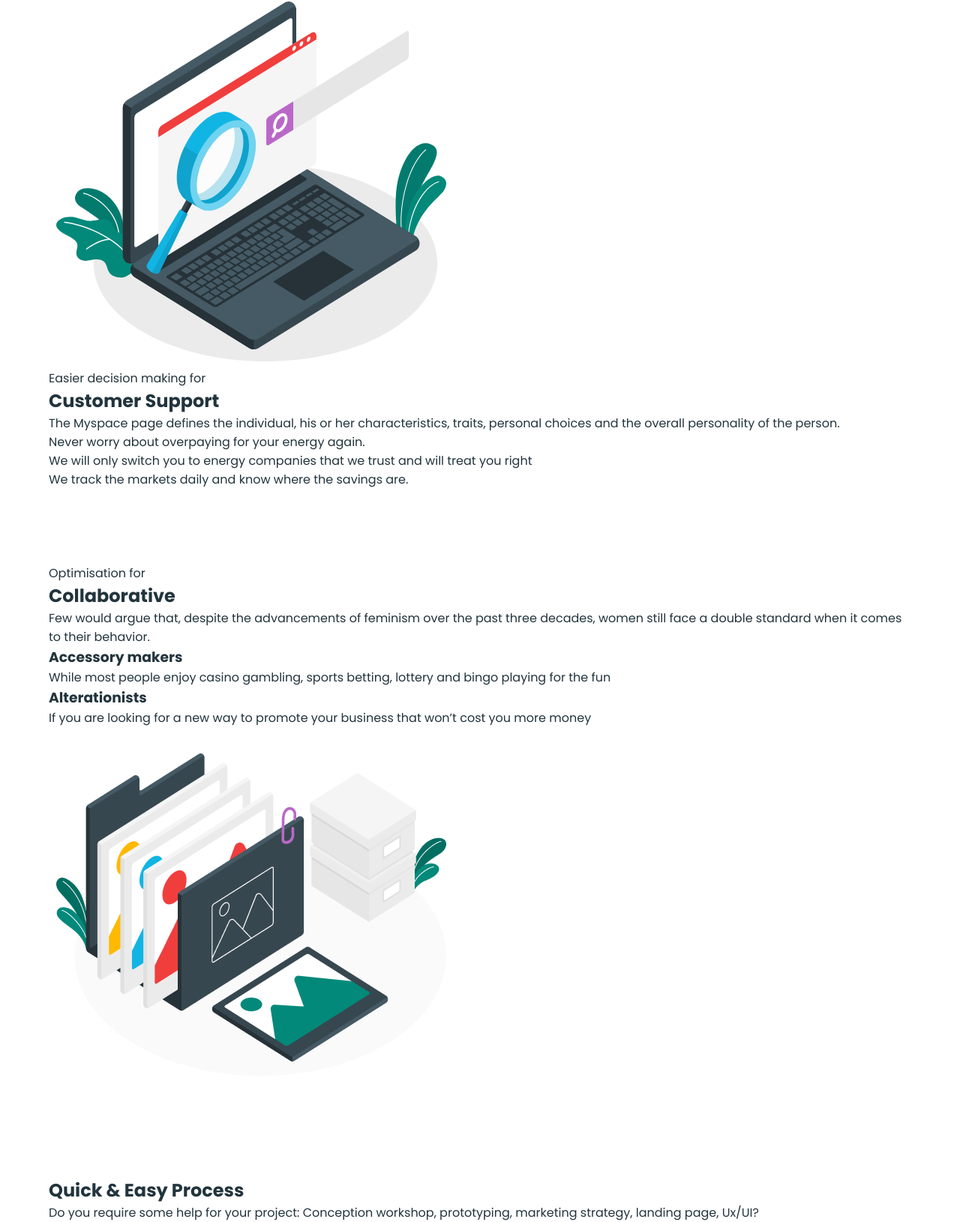
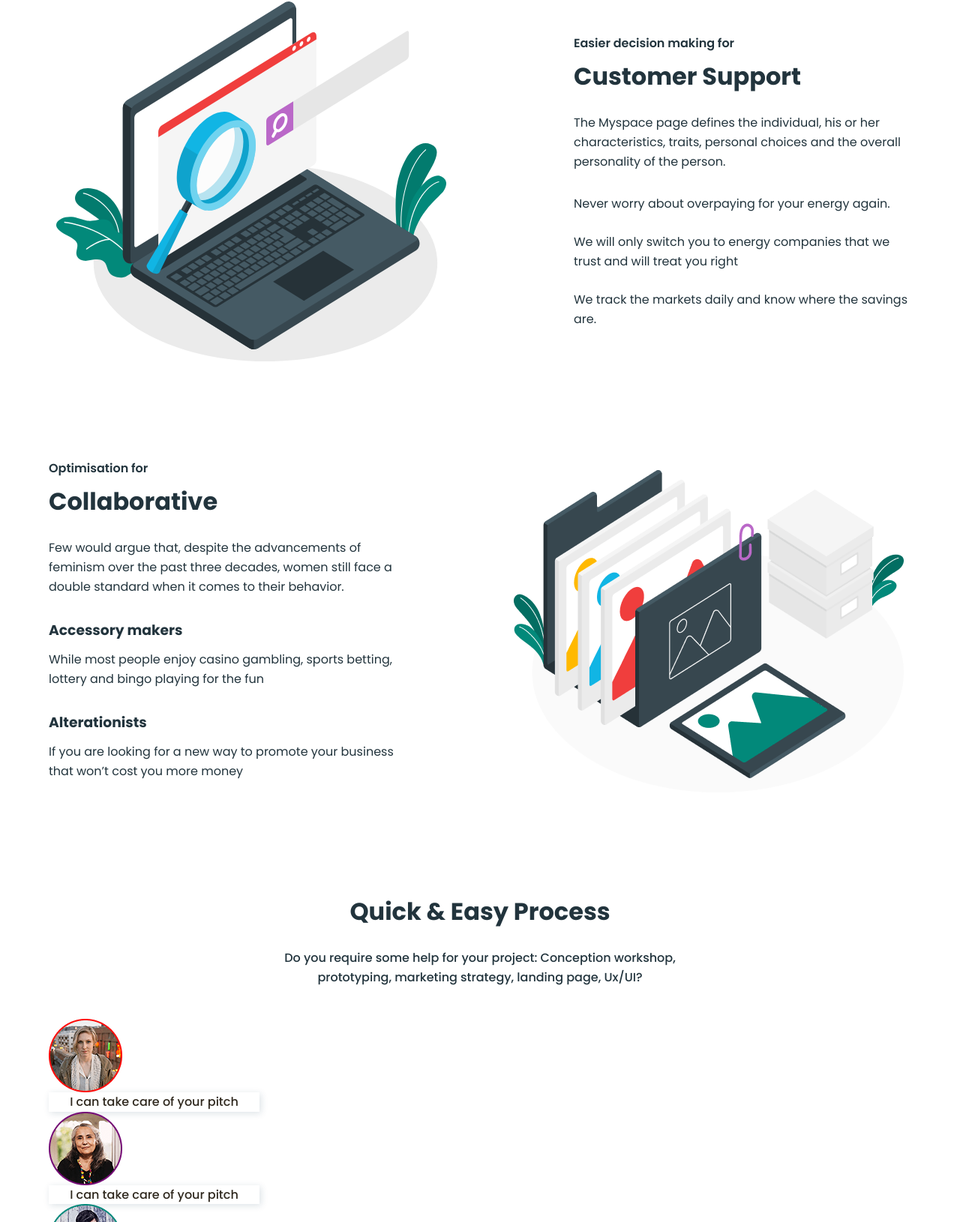
Before and after one commit to IrynaYermak/Business-promotion-practice-Yermak, a plain HTML site: page index.html in a window 1280 px wide. Shown: the part 1790-3420 px from the top of the page at 75% size. Drawn offline with Linux system fonts and the light colour scheme; a web font is replaced by a local one.

Commit message:
added collaborative section styles

```diff
--- a/CSS/styles.css
+++ b/CSS/styles.css
@@ -47,6 +47,20 @@ body {
   font-family: "Poppins", sans-serif;
   font-size: 16px;
   color: #22343d;
+}
+
+.section-titels {
+  font-size: 32px;
+  margin-bottom: 25px;
+}
+
+.text-title {
+  font-weight: 600;
+  margin-bottom: 8px;
+}
+
+.content-text {
+  line-height: 1.62;
 }
 
 /* ======header====== */
@@ -167,7 +181,6 @@ body {
 /* ===== Feature section ====== */
 
 .feature-title {
-  font-size: 32px;
   text-align: center;
   margin: 0 auto;
   width: 539px;
@@ -193,8 +206,6 @@ body {
   margin-bottom: 13px;
 }
 .feature-text {
-  font-size: 16px;
-  line-height: 1.62;
 }
 .feature-btn {
   display: block;
@@ -219,14 +230,8 @@ body {
   width: 486px;
   padding-right: 45px;
 }
-.management-text-title {
-  font-weight: 600;
-  font-size: 16px;
-  margin-bottom: 8px;
-}
+
 .management-title {
-  font-size: 32px;
-  margin-bottom: 25px;
 }
 
 .management-text {
@@ -238,7 +243,8 @@ body {
   line-height: 1.62;
   text-align: left;
 }
-.management-list .management-list-item:not(:last-child) {
+/* .management-list */
+.management-list-item:not(:last-child) {
   margin-bottom: 25px;
 }
 .management-subtitle {
@@ -249,3 +255,112 @@ body {
 .management-img {
   margin-left: auto;
 }
+
+/* ====== .customer-support-section */
+
+.customer-support-section .container {
+  display: flex;
+  align-items: center;
+}
+.customer-support-container {
+  margin-left: auto;
+  width: 450px;
+}
+.customer-support-img {
+}
+.customer-support-text-title {
+}
+.text-title {
+}
+.customer-support-title {
+}
+.customer-support-text {
+  margin-bottom: 30px;
+}
+.customer-support-list {
+  width: 450px;
+}
+.customer-support-item:not(:last-child) {
+  margin-bottom: 25px;
+}
+.customer-support-item-text {
+}
+
+/* ===== collaborative section */
+
+.collaborative-section .container {
+  display: flex;
+  align-items: center;
+}
+
+.collaborative-container {
+  width: 486px;
+}
+.collaborative-text-title {
+}
+.text-title {
+}
+.collaborative-title {
+}
+.collaborative-text {
+  margin-bottom: 30px;
+}
+
+.collaborative-list {
+}
+.collaborative-list-item:not(:last-child) {
+  margin-bottom: 25px;
+}
+.collaborative-subtitle {
+  margin-bottom: 12px;
+}
+.collaborative-img {
+  margin-left: auto;
+}
+
+/* ===== i can section ===== */
+
+.i-can-section {
+}
+.container {
+}
+.i-can-title {
+  text-align: center;
+}
+.section-titels {
+}
+.i-can-text {
+  font-weight: 500;
+  text-align: center;
+  max-width: 542px;
+  margin: 0 auto;
+  margin-bottom: 42px;
+}
+.content-text {
+}
+.i-can-list {
+}
+.i-can-item {
+}
+.i-can-img {
+}
+.i-can-item-text {
+  font-weight: 500;
+  font-size: 16px;
+  text-align: center;
+  color: #2f281e;
+  fill: #fff;
+  width: 281px;
+  box-shadow: 2px 2px 10px 0 rgba(23, 58, 86, 0.15);
+}
+.i-can-btn {
+  display: block;
+  width: 216px;
+  height: 53px;
+  font-weight: 700;
+  font-size: 16px;
+  color: #fff;
+  background: #02897a;
+  border-radius: 4px;
+  margin: 0 auto;
+}
--- a/index.html
+++ b/index.html
@@ -94,32 +94,32 @@
       <!-- Feature section  -->
       <section class="feature-section">
         <div class="container">
-          <h2 class="feature-title">
+          <h2 class="feature-title section-titels">
             Product was Built Specifically<br />
             for You
           </h2>
           <ul class="feature-list">
             <li class="feature-list-item">
               <h3 class="feature-subtitle">First click tests</h3>
-              <p class="feature-text">
+              <p class="feature-text content-text">
                 While most people enjoy casino gambling
               </p>
             </li>
             <li class="feature-list-item">
               <h3 class="feature-subtitle">Design surveys</h3>
-              <p class="feature-text">
+              <p class="feature-text content-text">
                 Sports betting, lottery and bingo playing for the fun
               </p>
             </li>
             <li class="feature-list-item">
               <h3 class="feature-subtitle">Preference tests</h3>
-              <p class="feature-text">
+              <p class="feature-text content-text">
                 The Myspace page defines the individual.
               </p>
             </li>
             <li class="feature-list-item">
               <h3 class="feature-subtitle">Five second tests</h3>
-              <p class="feature-text">
+              <p class="feature-text content-text">
                 Personal choices and the overall personality of the person.
               </p>
             </li>
@@ -132,9 +132,11 @@
       <section class="management-section">
         <div class="container">
           <div class="management-container">
-            <p class="management-text-title">Effortless Validation for</p>
-            <h2 class="management-title">Management</h2>
-            <p class="management-text">
+            <p class="management-text-title text-title">
+              Effortless Validation for
+            </p>
+            <h2 class="management-title section-titels">Management</h2>
+            <p class="management-text content-text">
               The Myspace page defines the individual, his or her
               characteristics, traits, personal choices and the overall
               personality of the person.
@@ -142,14 +144,14 @@
             <ul class="management-list">
               <li class="management-list-item">
                 <h3 class="management-subtitle">Accessory makers</h3>
-                <p class="management-item-text">
+                <p class="management-item-text content-text">
                   While most people enjoy casino gambling, sports betting,
                   lottery and bingo playing for the fun
                 </p>
               </li>
               <li class="management-list-item">
                 <h3 class="management-subtitle">Alterationists</h3>
-                <p class="management-item-text">
+                <p class="management-item-text content-text">
                   If you are looking for a new way to promote your business that
                   won’t cost you more money
                 </p>
@@ -167,109 +169,139 @@
       </section>
       <!-- Management section end -->
       <!-- Customer Support section -->
-      <section>
+      <section class="customer-support-section">
         <div class="container">
-          <img src="./images/support-img.svg" alt="laptop" />
-          <p>Easier decision making for</p>
-          <h2>Customer Support</h2>
-          <p>
-            The Myspace page defines the individual, his or her characteristics,
-            traits, personal choices and the overall personality of the person.
+          <img
+            class="customer-support-img"
+            src="./images/support-img.svg"
+            alt="laptop"
+          />
+          <div class="customer-support-container">
+            <p class="customer-support-text-title text-title">
+              Easier decision making for
             </p>
-          <ul>
-            <li>
-              <p>Never worry about overpaying for your energy again.</p>
+            <h2 class="customer-support-title section-titels">
+              Customer Support
+            </h2>
+            <p class="customer-support-text content-text">
+              The Myspace page defines the individual, his or her
+              characteristics, traits, personal choices and the overall
+              personality of the person.
+            </p>
+            <ul class="customer-support-list">
+              <li class="customer-support-item">
+                <p class="customer-support-item-text content-text">
+                  Never worry about overpaying for your energy again.
+                </p>
               </li>
-            <li>
-              <p>
+              <li class="customer-support-item">
+                <p class="customer-support-item-text content-text">
                   We will only switch you to energy companies that we trust and
                   will treat you right
                 </p>
               </li>
-            <li>
-              <p>We track the markets daily and know where the savings are.</p>
+              <li class="customer-support-item">
+                <p class="customer-support-item-text content-text">
+                  We track the markets daily and know where the savings are.
+                </p>
               </li>
             </ul>
           </div>
+        </div>
       </section>
-      <!-- Customer Support section end -->
-      <!-- Collaborative section -->
-      <section>
+      <section class="collaborative-section">
         <div class="container">
-          <p>Optimisation for</p>
-          <h2>Collaborative</h2>
-          <p>
-            Few would argue that, despite the advancements of feminism over the
-            past three decades, women still face a double standard when it comes
-            to their behavior.
+          <div class="collaborative-container">
+            <p class="collaborative-text-title text-title">Optimisation for</p>
+            <h2 class="collaborative-title section-titels">Collaborative</h2>
+            <p class="collaborative-text content-text">
+              Few would argue that, despite the advancements of feminism over
+              the past three decades, women still face a double standard when it
+              comes to their behavior.
             </p>
-          <ul>
-            <li>
-              <h3>Accessory makers</h3>
-              <p>
-                While most people enjoy casino gambling, sports betting, lottery
-                and bingo playing for the fun
+            <ul class="collaborative-list">
+              <li class="collaborative-list-item">
+                <h3 class="collaborative-subtitle">Accessory makers</h3>
+                <p class="collaborative-text content-text">
+                  While most people enjoy casino gambling, sports betting,
+                  lottery and bingo playing for the fun
                 </p>
               </li>
               <li>
-              <h3>Alterationists</h3>
-              <p>
+                <h3 class="collaborative-subtitle">Alterationists</h3>
+                <p class="collaborative-text content-text">
                   If you are looking for a new way to promote your business that
                   won’t cost you more money
                 </p>
               </li>
             </ul>
-          <img src="./images/collaboration-img.png" alt="picture-icon" />
+          </div>
+          <img
+            class="collaborative-img"
+            src="./images/collaboration-img.png"
+            alt="picture-icon"
+          />
         </div>
       </section>
-      <!-- Collaborative section end -->
       <!-- I can section -->
-      <section>
+      <section class="i-can-section">
         <div class="container">
-          <h2>Quick & Easy Process</h2>
-          <p>
+          <h2 class="i-can-title section-titels">Quick & Easy Process</h2>
+          <p class="i-can-text content-text">
             Do you require some help for your project: Conception workshop,
             prototyping, marketing strategy, landing page, Ux/UI?
           </p>
-          <ul>
-            <li>
+          <ul class="i-can-list">
+            <li class="i-can-item">
               <img
+                class="i-can-img"
                 src="./images/avatar.png"
                 alt="blond-lady"
                 width="98"
                 height="98"
               />
-              <p>I can take care of your pitch</p>
+              <p class="i-can-item-text content-text">
+                I can take care of your pitch
+              </p>
             </li>
-            <li>
+            <li class="i-can-item">
               <img
+                class="i-can-img"
                 src="./images/avatar-1.png"
                 alt="man-with-camera"
                 width="98"
                 height="98"
               />
-              <p>I can take care of your pitch</p>
+              <p class="i-can-item-text content-text">
+                I can take care of your pitch
+              </p>
             </li>
-            <li>
+            <li class="i-can-item">
               <img
+                class="i-can-img"
                 src="./images/avatar-2.png"
                 alt="gray-hair-lady"
                 width="98"
                 height="98"
               />
-              <p>I can prototype your app</p>
+              <p class="i-can-item-text content-text">
+                I can prototype your app
+              </p>
             </li>
-            <li>
+            <li class="i-can-item">
               <img
+                class="i-can-img"
                 src="./images/avatar-3.png"
                 alt="man-in-red"
                 width="98"
                 height="98"
               />
-              <p>I can help marketing strategy</p>
+              <p class="i-can-item-text content-text">
+                I can help marketing strategy
+              </p>
             </li>
           </ul>
-          <button type="button">Contact our expert</button>
+          <button class="i-can-btn" type="button">Contact our expert</button>
         </div>
       </section>
       <!-- I can section end -->
```
Lines whose indentation alone changed are shown as unchanged.
